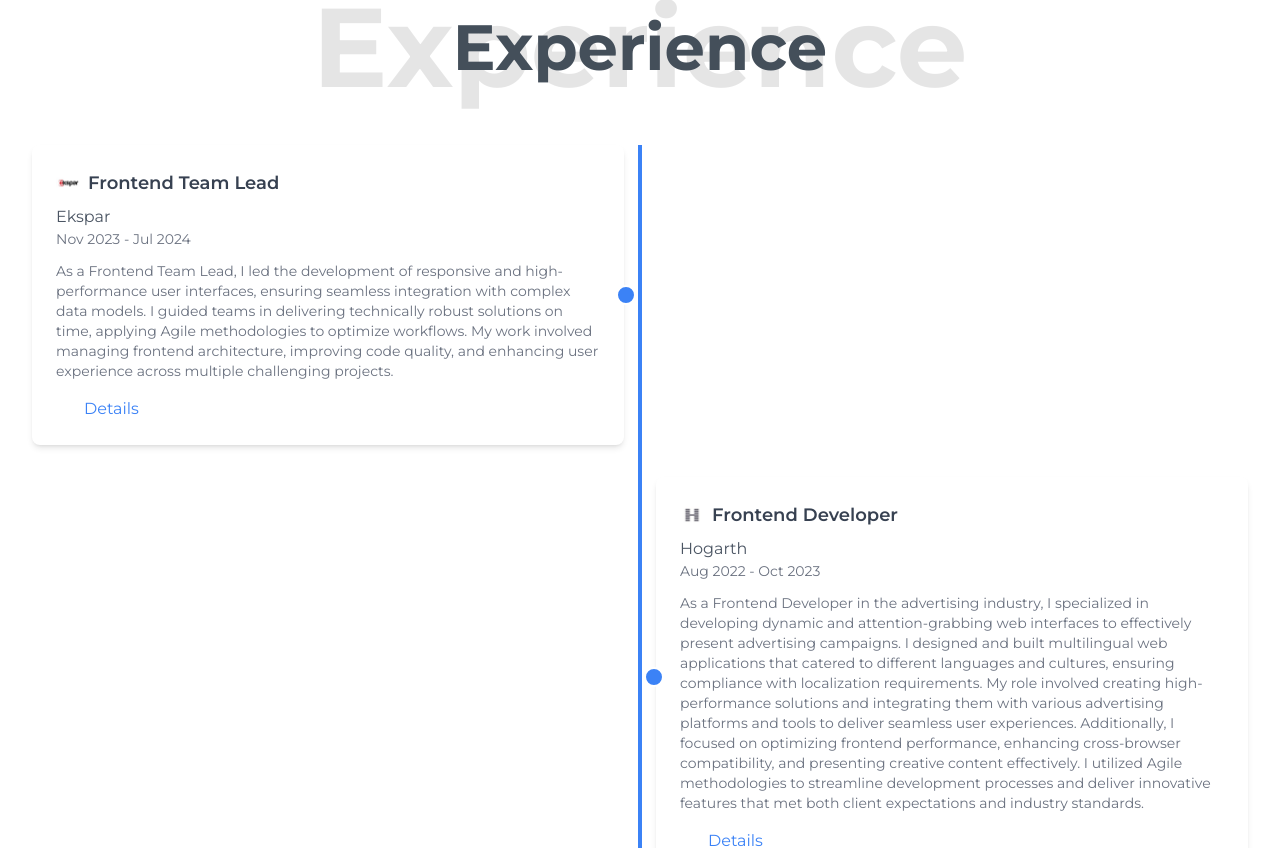
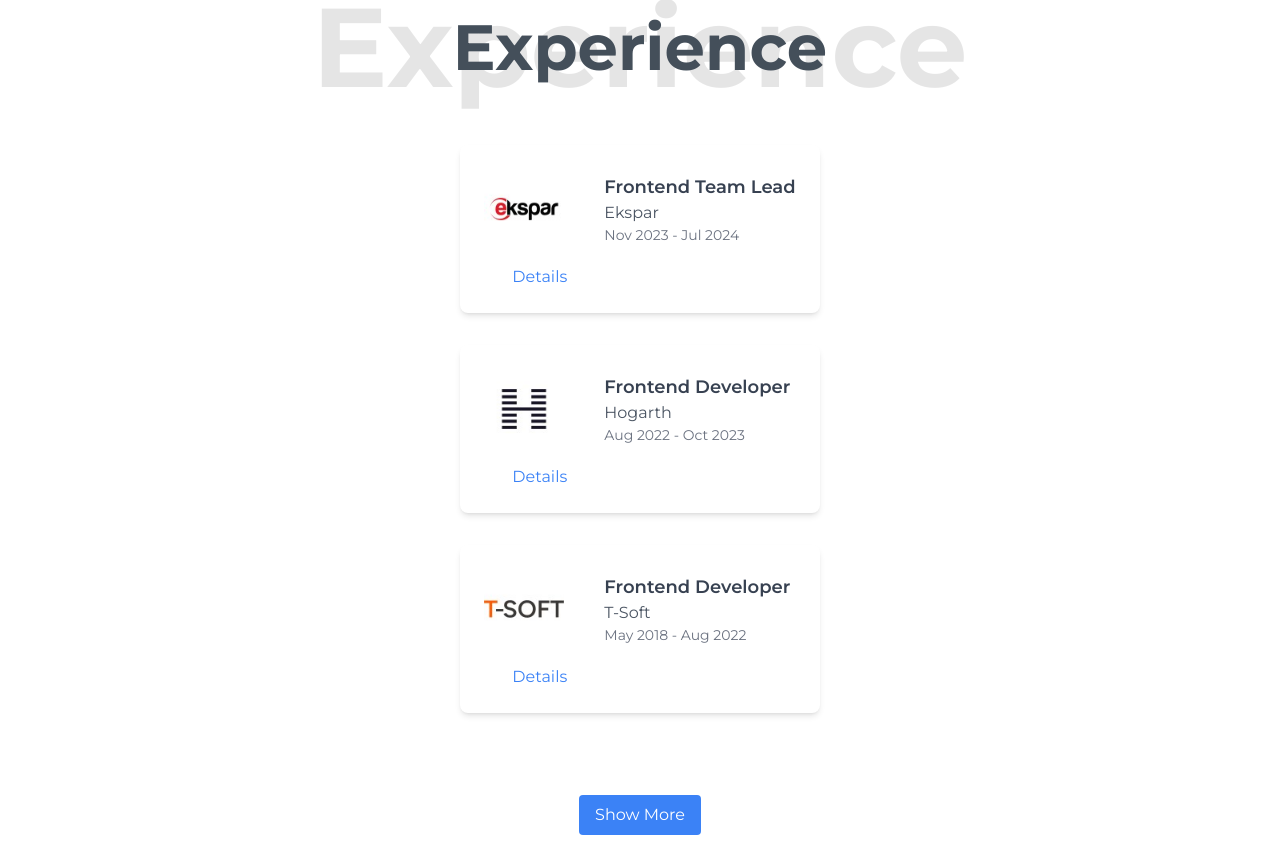
Before and after one commit to mehmetbacik/mehmetbacik.com, a Next.js app: page / in a window 1280 px wide. Shown: the part 1697-2545 px from the top of the page. Built offline with nearby package versions, Linux system fonts and the light colour scheme; some icons are missing.

Commit message:
Update
Updated for Experience component.

```diff
--- a/src/app/experience/Experience.tsx
+++ b/src/app/experience/Experience.tsx
@@ -31,33 +31,26 @@ const Experience: React.FC<ExperienceProps> = ({ id }) => {
           <h1 className={styles.experience_bigtitle}>Experience</h1>
           <h2 className={styles.experience_title}>Experience</h2>
         </div>
-        <div className="relative flex flex-col items-center before:content-[''] before:absolute before:w-1 before:h-full before:bg-blue-500 before:left-1/2 before:transform before:-translate-x-1/2">
+        <div className="flex flex-col space-y-8">
           {visibleExperiences.map((item, index) => (
-            <div
-              key={index}
-              className={`mb-8 w-full flex ${
-                index % 2 === 0 ? "justify-start" : "justify-end"
-              }`}
-            >
-              <div className="w-full md:w-6/12 px-4">
+            <div key={index} className="w-full px-4 mx-auto">
               <div className="bg-white p-4 md:p-6 rounded-lg shadow-md relative">
-                  <div className="flex items-center mb-2">
+                <div className="flex items-center gap-6 mb-2">
                   <Image
                     src={item.logo}
                     alt={`${item.company} Logo`}
-                      width={24}
-                      height={24}
-                      className="mr-2"
+                    width={80}
+                    height={80}
+                    className="object-contain"
                   />
+                  <div className="ml-4">
                     <h3 className="text-lg font-semibold text-gray-700">
                       {item.title}
                     </h3>
-                  </div>
                     <h4 className="text-gray-600">{item.company}</h4>
                     <p className="text-gray-500 text-sm">{item.date}</p>
-                  <p className="text-gray-500 text-sm mt-3">
-                    {item.description}
-                  </p>
+                  </div>
+                </div>
                 <button
                   onClick={() => togglePopup(index)}
                   className="mt-4 flex items-center text-blue-500 hover:text-blue-700 transition-colors"
@@ -113,12 +106,6 @@ const Experience: React.FC<ExperienceProps> = ({ id }) => {
                     </div>
                   </div>
                 )}
-                  <span
-                    className={`absolute top-1/2 transform -translate-y-1/2 w-5 h-5 rounded-full bg-blue-500 border-2 border-white ${
-                      index % 2 === 0 ? "-right-3" : "-left-3"
-                    }`}
-                  ></span>
-                </div>
               </div>
             </div>
           ))}
```
Lines whose indentation alone changed are shown as unchanged.
